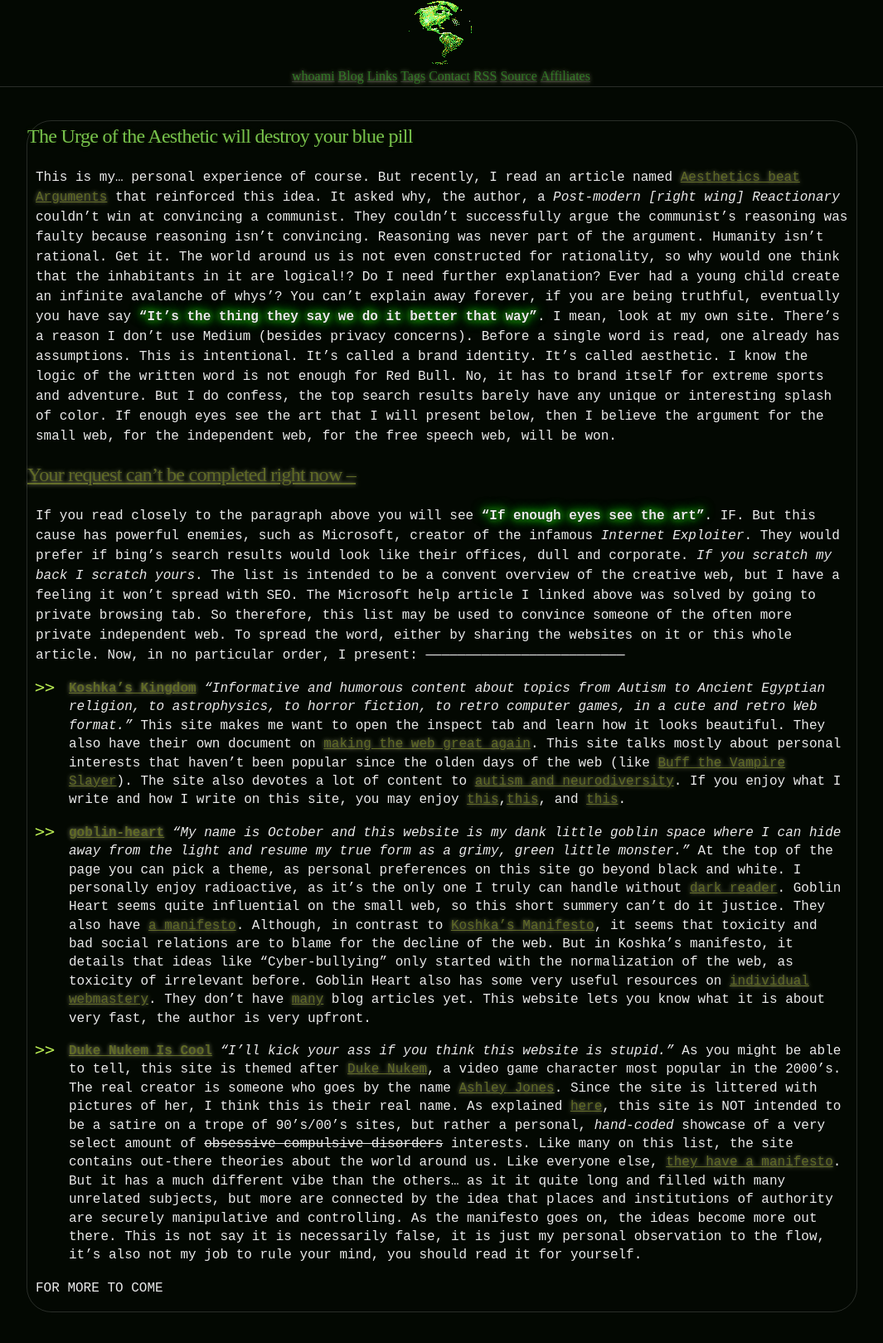
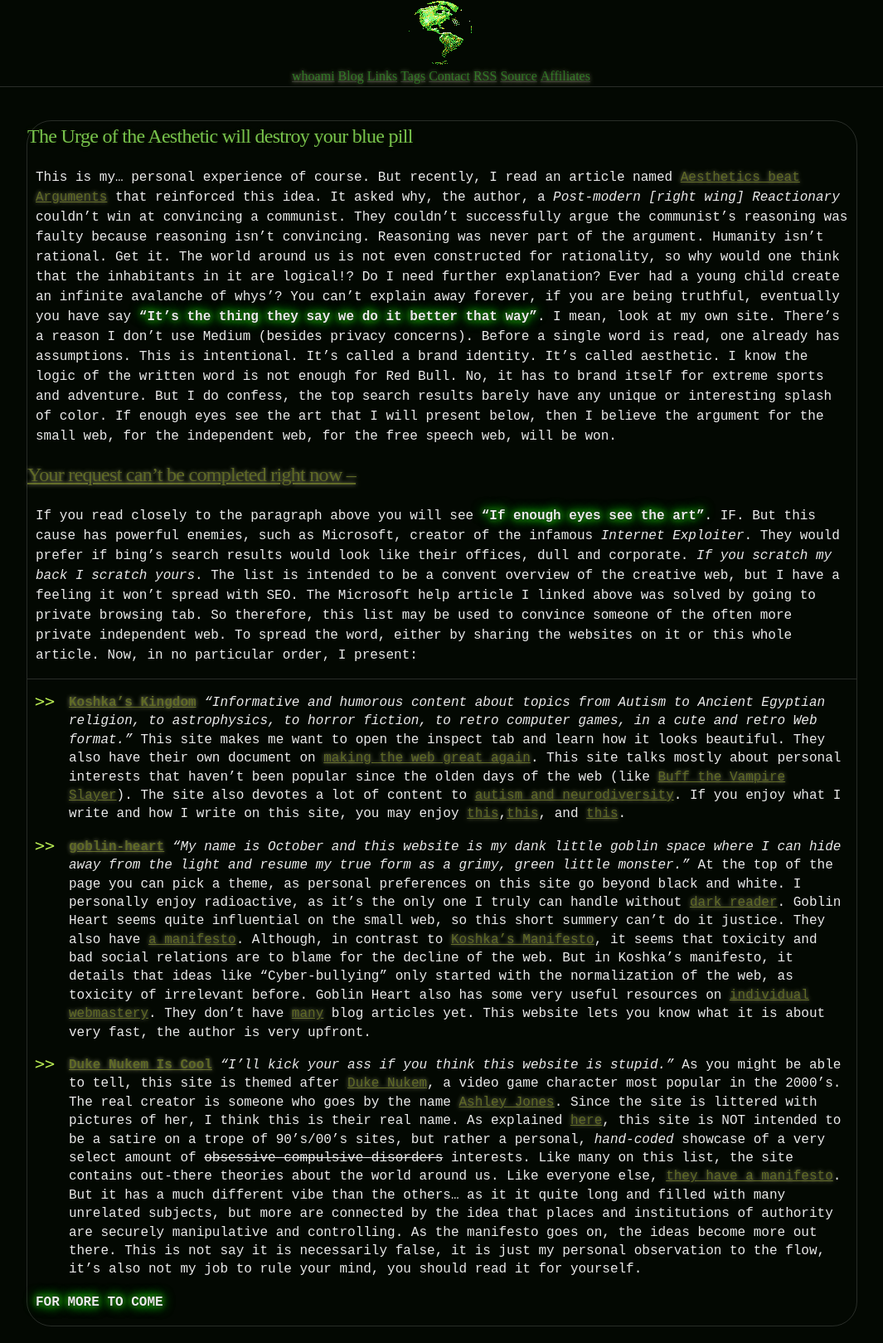
Before and after one commit to CamoCatX/camocatx.github.io, a Jekyll site: the page built from blog/_posts/2025-02-24-creative-web-revolution.md, in a window 1280 px wide. Shown: the whole page at 83% size, without its empty margins (108-1173 px from the left). Built offline with Jekyll 4.4.1, drawn with Linux system fonts in a browser that asks for light colours.

```diff
--- a/blog/_posts/2025-02-24-creative-web-revolution.md
+++ b/blog/_posts/2025-02-24-creative-web-revolution.md
@@ -8,7 +8,7 @@ tags: [alternative-perspectives,color-psychology,creativity,orginality,small-web
 This is my... personal experience of course. But recently, I read an article named [Aesthetics beat Arguments](https://copybookcourt.substack.com/p/aesthetics-beat-arguments) that reinforced this idea. It asked why, the author, a *Post-modern [right wing] Reactionary* couldn't win at convincing a communist. They couldn't successfully argue the communist's reasoning was faulty because reasoning isn't convincing. Reasoning was never part of the argument. Humanity isn't rational. Get it. The world around us is not even constructed for rationality, so why would one think that the inhabitants in it are logical!? Do I need further explanation? Ever had a young child create an infinite avalanche of whys'? You can't explain away forever, if you are being truthful, eventually you have say **"It's the thing they say we do it better that way"**. I mean, look at my own site. There's a reason I don't use Medium (besides privacy concerns). Before a single word is read, one already has assumptions. This is intentional. It's called a brand identity. It's called aesthetic. I know the logic of the written word is not enough for Red Bull. No, it has to brand itself for extreme sports and adventure. But I do confess, the top search results barely have any unique or interesting splash of color. If enough eyes see the art that I will present below, then I believe the argument for the small web, for the independent web, for the free speech web, will be won.
 ## [Your request can't be completed right now --](https://answers.microsoft.com/en-us/outlook_com/forum/all/your-request-cant-be-completed-right-now-how-fix/93de6756-f95b-4cc3-9c8f-bd1f6979ddd3)
 If you read closely to the paragraph above you will see **"If enough eyes see the art"**. IF. But this cause has powerful enemies, such as Microsoft, creator of the infamous *Internet Exploiter*. They would prefer if bing's search results would look like their offices, dull and corporate. *If you scratch my back I scratch yours*. The list is intended to be a convent overview of the creative web, but I have a feeling it won't spread with SEO. The Microsoft help article I linked above was solved by going to private browsing tab. So therefore, this list may be used to convince someone of the often more private independent web. To spread the word, either by sharing the websites on it or this whole article. Now, in no particular order, I present:
----------------------------------------------------------------------------
+* * *
 - **[Koshka's Kingdom](https://koshka.love/)** *"Informative and humorous content about topics from Autism to Ancient Egyptian religion, to astrophysics, to horror fiction, to retro computer games, in a cute and retro Web format."* This site makes me want to open the inspect tab and learn how it looks beautiful. They also have their own document on [making the web great again](https://koshka.love/mwwwga.html). This site talks mostly about personal interests that haven't been popular since the olden days of the web (like [Buff the Vampire Slayer](https://koshka.love/television/buffy.html)). The site also devotes a lot of content to [autism and neurodiversity](https://koshka.love/autism/). If you enjoy what I write and how I write on this site, you may enjoy [this](https://koshka.love/babel/normiefication),[this](https://koshka.love/babel/comedic-observations.html), and [this](https://koshka.love/babel/devils-advocate-1984.html).
 
 - **[goblin-heart](https://goblin-heart.net/)** *"My name is October and this website is my dank little goblin space where I can hide away from the light and resume my true form as a grimy, green little monster."* At the top of the page you can pick a theme, as personal preferences on this site go beyond black and white. I personally enjoy radioactive, as it's the only one I truly can handle without [dark reader](https://darkreader.org/). Goblin Heart seems quite influential on the small web, so this short summery can't do it justice. They also have [a manifesto](https://goblin-heart.net/sadgrl/cyberspace/internet-manifesto). Although, in contrast to [Koshka's Manifesto](https://koshka.love/mwwwga.html), it seems that toxicity and bad social relations are to blame for the decline of the web. But in Koshka's manifesto, it details that ideas like "Cyber-bullying" only started with the normalization of the web, as toxicity of irrelevant before. Goblin Heart also has some very useful resources on [individual webmastery](https://goblin-heart.net/sadgrl/webmastery/). They don't have [many](https://goblin-heart.net/blog/060224) blog articles yet. This website lets you know what it is about very fast, the author is very upfront.
@@ -16,4 +16,4 @@ If you read closely to the paragraph above you will see **"If enough eyes see th
 - **[Duke Nukem Is Cool](https://dukenukemis.cool/)** *"I'll kick your ass if you think this website is stupid."* As you might be able to tell, this site is themed after [Duke Nukem](https://en.wikipedia.org/wiki/Duke_Nukem), a video game character most popular in the 2000's. The real creator is someone who goes by the name [Ashley Jones](https://dukenukemis.cool/about-me/). Since the site is littered with pictures of her, I think this is their real name. As explained [here](https://dukenukemis.cool/my-convictions/), this site is NOT intended to be a satire on a trope of 90's/00's sites, but rather a personal, *hand-coded* showcase of a very select amount of ~~obsessive compulsive disorders~~  interests. Like many on this list, the site contains out-there theories about the world around us. Like everyone else, [they have a manifesto](https://dukenukemis.cool/manifesto/). But it has a much different vibe than the others... as it it quite long and filled with many unrelated subjects, but more are connected by the idea that places and institutions of authority are securely manipulative and controlling. As the manifesto goes on, the ideas become more out there. This is not say it is necessarily false, it is just my personal observation to the flow, it's also not my job to rule your mind, you should read it for yourself.
 
 
-FOR MORE TO COME
+**FOR MORE TO COME**
```
